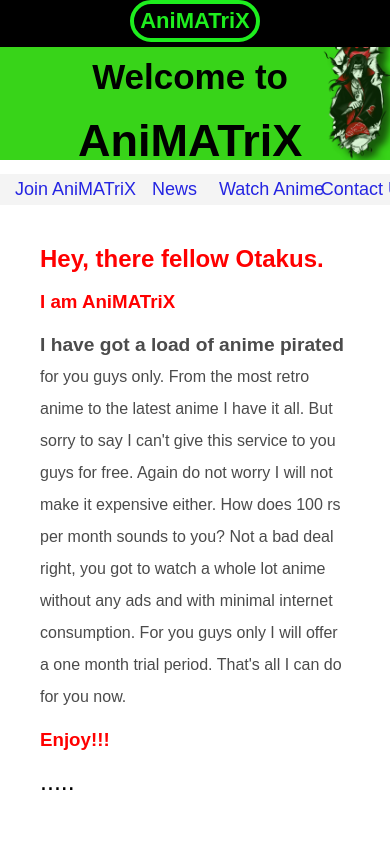
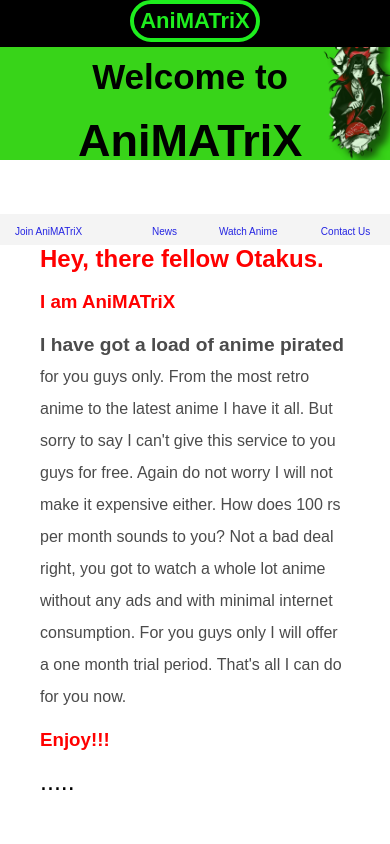
Before and after one commit to Devanshbansal02/AniMATriX, a plain HTML site: page index.html in a window 390 px wide. Shown: the top 844 px of the page. Drawn offline with Linux system fonts and the light colour scheme.

Commit message:
Update styler.css

```diff
--- a/styler.css
+++ b/styler.css
@@ -294,12 +294,13 @@ article::after {
     }
     .main-nav{
         position: relative;
-        top: 40px;
+        top: 80px;
     }
     .main-nav ul .new {
         padding-left: 60px;
     }
     .main-nav a {
+        font-size: 10px;
         padding-left: 15px;
     }
 
```
